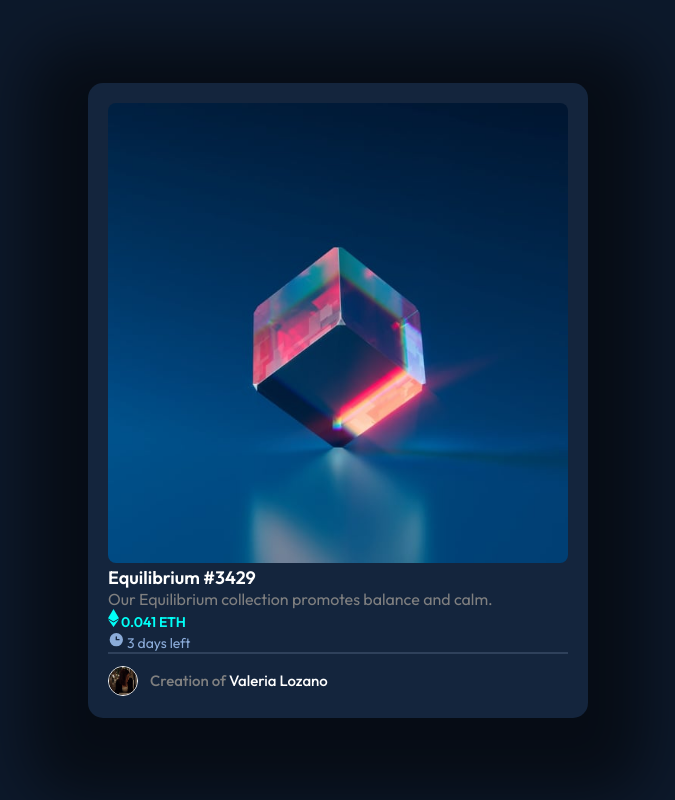
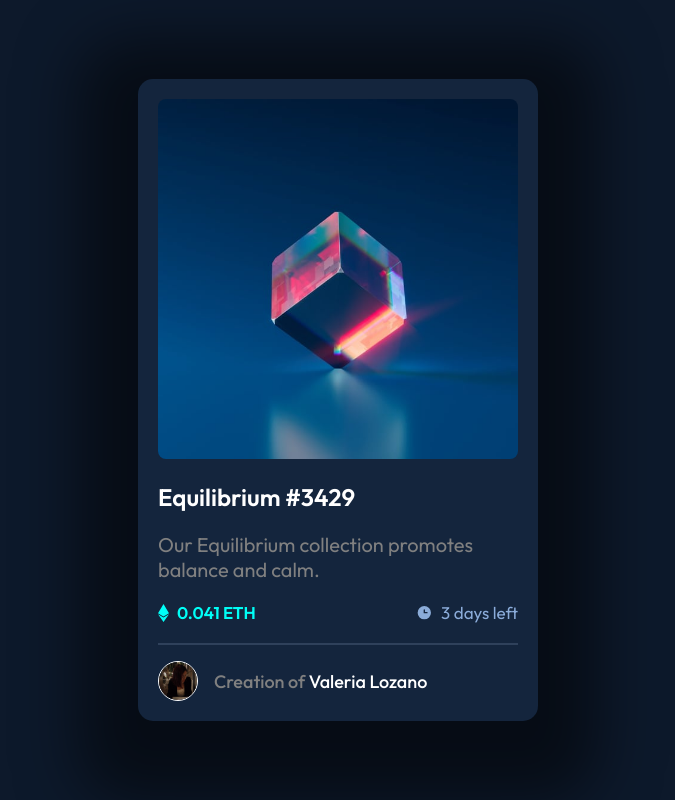
Before and after one commit to Bubbl33s/mir-nft-preview-card, a plain HTML site: page index.html in a window 1280 px wide. Shown: the whole page, without its empty margins (302-977 px from the left). Drawn offline with Linux system fonts and the light colour scheme.

Commit message:
feat: add meadia queries for bigger devices

```diff
--- a/src/style.css
+++ b/src/style.css
@@ -35,9 +35,9 @@ html {
 
 /* Card */
 .card {
-  width: 80%;
+  width: 80vw;
   min-width: 300px;
-  max-width: 500px;
+  max-width: 400px;
   margin: 0 auto;
   background: var(--dark-blue-card-bg);
   border-radius: 15px;
@@ -50,6 +50,13 @@ html {
   border-radius: 8px;
 }
 
+.card__image,
+.card__content,
+.card__title,
+.card__description {
+  margin-bottom: 1.8rem;
+}
+
 .card__title {
   font-size: 1.8rem;
 }
@@ -59,19 +66,26 @@ html {
   color: var(--neutral);
 }
 
+.card__info {
+  display: flex;
+  justify-content: space-between;
+}
+
+.card__price,
+.card__time {
+  display: flex;
+  align-items: center;
+  gap: 0.6rem;
+  font-size: 1.4rem;
+}
+
 .card__price-value {
-  font-size: 1.4rem;
   color: var(--cyan);
   font-weight: 600;
 }
 
 .card__time-value {
-  font-size: 1.4rem;
   color: var(--soft-blue);
-}
-
-.card__creator-image {
-  width: 100px;
 }
 
 .card__divider {
@@ -83,7 +97,7 @@ html {
   display: flex;
   align-items: center;
   gap: 1.2rem;
-  margin: 1.2rem 0 0.2rem;
+  margin: 1.2rem 0 0;
 }
 
 .card__creator-image {
@@ -102,3 +116,46 @@ html {
   text-decoration: none;
   color: var(--white);
 }
+
+/* Media queries */
+@media screen and (max-height: 799px) {
+  .card {
+    max-width: 20vh;
+  }
+}
+
+@media screen and (min-height: 800px) and (min-width: 499px) {
+  .card__image,
+  .card__content,
+  .card__title,
+  .card__description {
+    margin-bottom: 2rem;
+  }
+
+  .card__title {
+    font-size: 2.4rem;
+  }
+
+  .card__description {
+    font-size: 2rem;
+  }
+
+  .card__price,
+  .card__time {
+    gap: 0.8rem;
+    font-size: 1.7rem;
+  }
+
+  .card__creator {
+    gap: 1.6rem;
+    margin: 1.6rem 0 0;
+  }
+
+  .card__creator-image {
+    width: 40px;
+  }
+
+  .card__creator-rights {
+    font-size: 1.8rem;
+  }
+}
```
